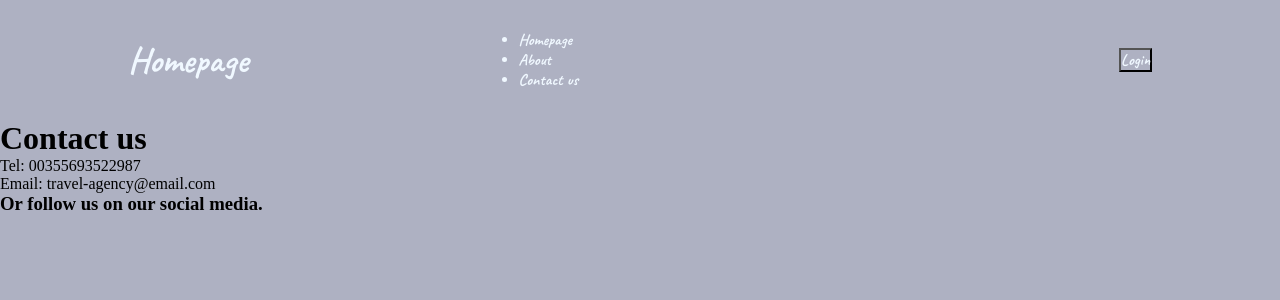
After one commit to ArlindUkperaj/travel_agency, a Django app: page /contact/ in a window 1280 px wide. The commit adds this page. Shown: the top 300 px of the page. Run offline with Django 4.2, Linux system fonts and the light colour scheme.

Commit message:
Add static information pages

```diff
--- /dev/null
+++ b/pages/templates/pages/contact_us.html
@@ -0,0 +1,11 @@
+{% extends 'base.html' %}
+
+{%block content%}
+
+<h1> Contact us </h1>
+<p> Tel: 00355693522987 </p>
+<p> Email: travel-agency@email.com </p>
+
+<h3> Or follow us on our social media. </h3>
+
+{%endblock%}
--- a/pages/urls.py
+++ b/pages/urls.py
@@ -6,5 +6,7 @@ from . import views
 app_name = "pages"
 
 urlpatterns = [
-
+    path("", views.homepage, name="homepage"),
+    path("about/", views.about_us, name="about"),
+    path("contact/", views.contact_us, name="contact"),
 ]
--- a/pages/views.py
+++ b/pages/views.py
@@ -1,3 +1,11 @@
 from django.shortcuts import render
 
-# Create your views here.
+
+def homepage(request):
+    return render(request, "pages/homepage.html")
+
+def about_us(request):
+    return render(request, "pages/about_us.html")
+
+def contact_us(request):
+    return render(request, "pages/contact_us.html")
--- a/templates/base.html
+++ b/templates/base.html
@@ -16,8 +16,8 @@
         <nav>
             <ul class= 'nav__links'>
                 <li><a href = '/'> Homepage </a></li>
-                <li><a href = '/about'> About </a></li>
-                <li><a href = '/contact_us'> Contact us </a></li>
+                <li><a href = 'about/'> About </a></li>
+                <li><a href = 'contact/'> Contact us </a></li>
             </ul>
         </nav>
         <a class='login' href="#"><button>Login</buton></a>
@@ -33,7 +33,7 @@
     box-sizing: border-box;
     margin: 0;
     padding: 0;
-    background-color: #24252a;
+    background-color: #aeb1c2;
 }
 
 li, a, button {
```
Also changed, not shown: pages/templates/pages/about_us.html (added, +11 -0 lines), pages/templates/pages/homepage.html (added, +7 -0 lines).
